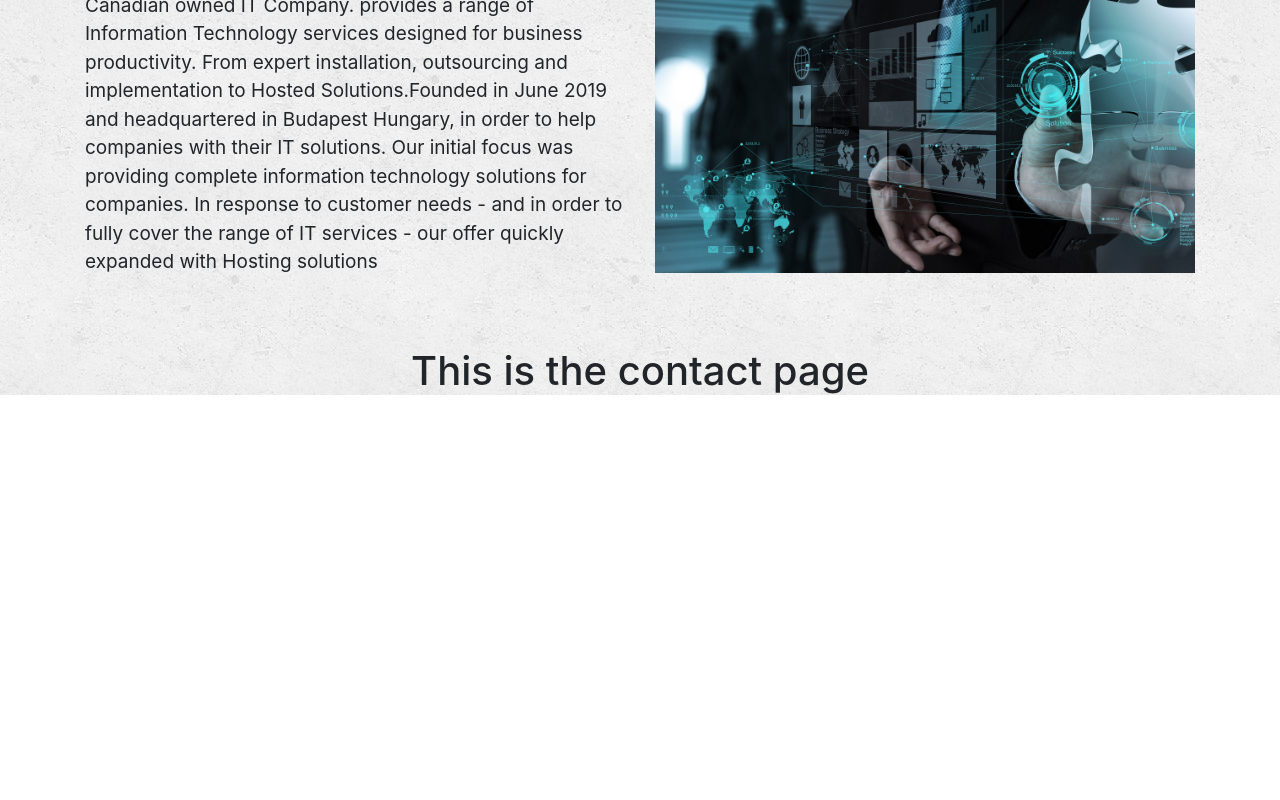
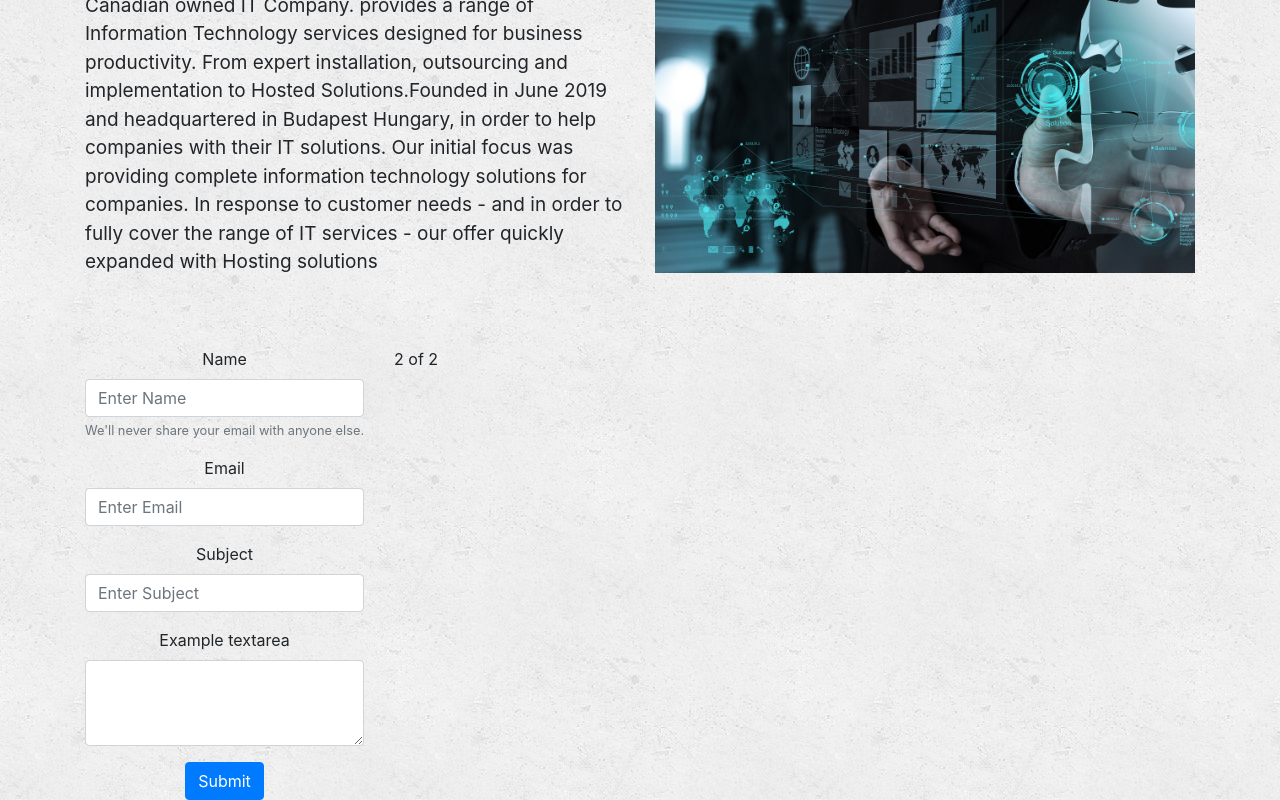
Before and after one commit to aktheraja/ProjectSite, a React (Create React App) app: page / in a window 1280 px wide. Shown: the part 1478-2278 px from the top of the page. Before the commit the page ends 1881 px from the top, so only its background shows below. Built offline with nearby package versions, Linux system fonts and the light colour scheme.

Commit message:
contact page added

```diff
--- a/src/About/about.css
+++ b/src/About/about.css
@@ -32,6 +32,6 @@
         display: none;
     }
     .xs h1{
-        text-align: center;
+        text-align: left;
     }
 }
--- a/src/Contact/Contact.js
+++ b/src/Contact/Contact.js
@@ -1,11 +1,52 @@
-import React from "react";
-import Container from "react-bootstrap/Container";
+import React, {Component} from "react";
+import Form from 'react-bootstrap/Form';
+import Button from 'react-bootstrap/Button';
+import Col from 'react-bootstrap/Col';
+import Row from 'react-bootstrap/Row';
 
-const project =()=>{
-    return (
-        <Container className=" contact_css">
-        <div><h1>This is the contact page</h1></div>
-        </Container>
-    )
-};
-export default project;
+class Contact extends Component{
+    render() {
+        return(
+<div className="container-fluid">
+    <div className="container">
+            <Row>
+                <div className="inquiry">
+                <Col >
+                    <Form>
+                        <Form.Group controlId="formBasicName">
+                            <Form.Label>Name</Form.Label>
+                            <Form.Control type="name" placeholder="Enter Name"/>
+                            <Form.Text className="text-muted">
+                                We'll never share your email with anyone else.
+                            </Form.Text>
+                        </Form.Group>
+                        <Form.Group controlId="formBasicEmail">
+                            <Form.Label>Email</Form.Label>
+                            <Form.Control type="email" placeholder="Enter Email" />
+                        </Form.Group>
+                        <Form.Group controlId="formBasicSubject">
+                            <Form.Label>Subject</Form.Label>
+                            <Form.Control type="subject" placeholder="Enter Subject" />
+                        </Form.Group>
+                        <Form.Group controlId="exampleForm.ControlTextarea1">
+                            <Form.Label>Example textarea</Form.Label>
+                            <Form.Control as="textarea" rows="3" />
+                        </Form.Group>
+                        <Button variant="primary" type="submit">
+                            Submit
+                        </Button>
+                    </Form>
+
+                </Col>
+                </div>
+
+                <div>
+                <Col>2 of 2</Col>
+                </div>
+            </Row>
+</div>
+</div>
+        )
+    }
+}
+export default Contact;
--- a/src/Contact/Contacts.css
+++ b/src/Contact/Contacts.css
@@ -1,3 +1,3 @@
-.contact_css{
-    padding-top: 10px;
+.contact {
+
 }
```
